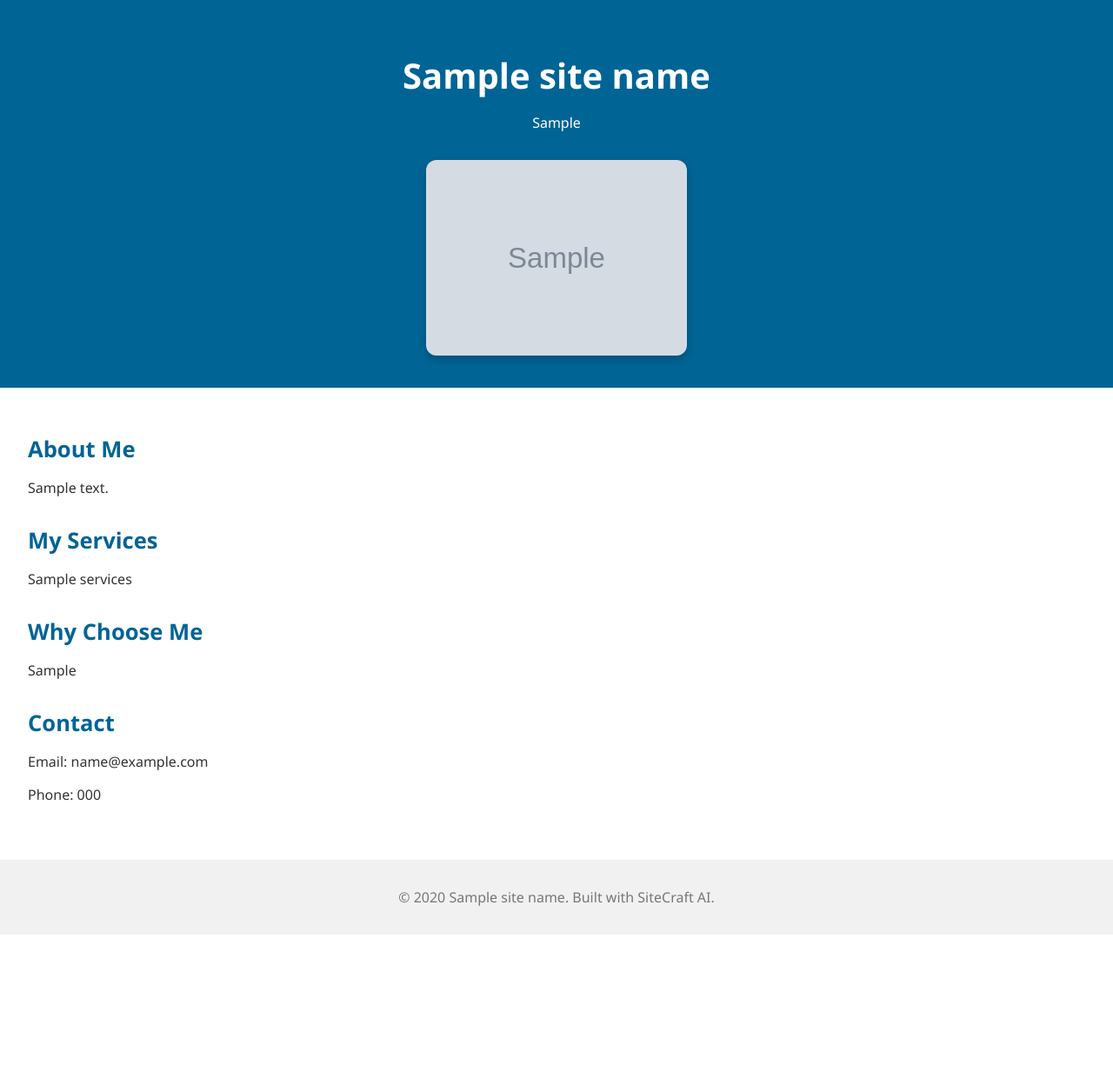
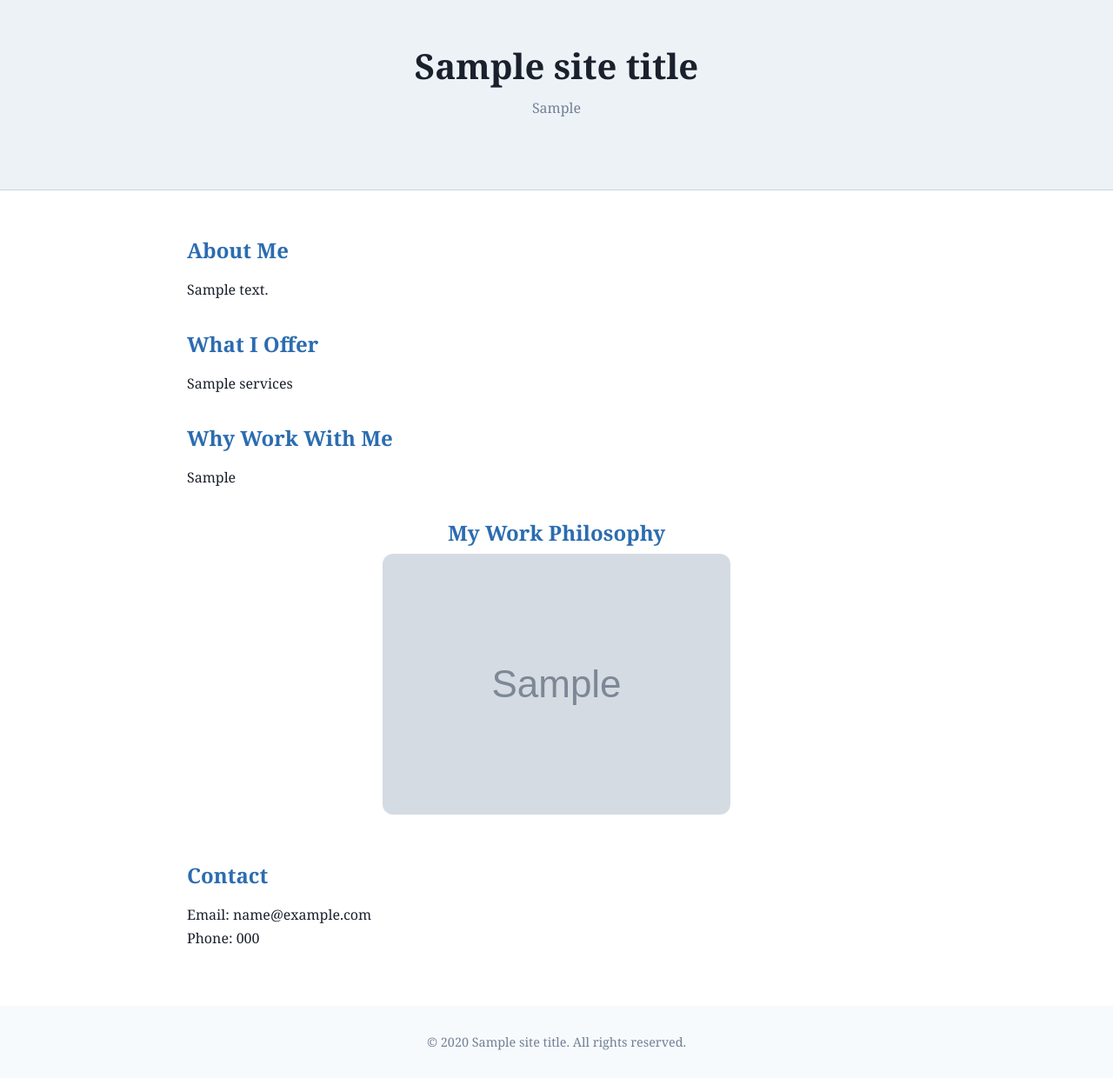
Before and after one commit to chehanvey-ctrl/sitecraft-backend, a Python web app: template templates/clean_consultant_portfolio.html in a window 1280 px wide. Shown: the whole page at 87% size. Before the commit the page ends 1075 px from the top, so only its background shows below. Run offline with Jinja, Linux system fonts and the light colour scheme; the template is opened without the code that fills it: most values are stand-ins (such as "Sample title", 1, 10 or a date in 2020); grey boxes marked "Sample" are stand-in pictures.

Commit message:
Update clean_consultant_portfolio.html

```diff
--- a/templates/clean_consultant_portfolio.html
+++ b/templates/clean_consultant_portfolio.html
@@ -3,62 +3,73 @@
 <head>
   <meta charset="UTF-8" />
   <meta name="viewport" content="width=device-width, initial-scale=1.0"/>
-  <title>{{ site_name }} – Consultant Portfolio</title>
+  <title>{{ site_title }}</title>
   <style>
     body {
       margin: 0;
-      font-family: 'Segoe UI', sans-serif;
+      font-family: 'Georgia', serif;
       background-color: #ffffff;
-      color: #333;
+      color: #1a202c;
     }
 
     header {
-      background-color: #006494;
-      color: white;
-      padding: 2rem;
+      padding: 3rem 2rem;
       text-align: center;
+      background: #edf2f7;
+      border-bottom: 1px solid #cbd5e0;
     }
 
-    header img {
-      max-width: 300px;
-      width: 90%;
-      margin-top: 1rem;
-      border-radius: 12px;
-      box-shadow: 0 4px 10px rgba(0, 0, 0, 0.2);
+    header h1 {
+      font-size: 2.5rem;
+      margin: 0;
+    }
+
+    header p {
+      color: #718096;
+      margin-top: 0.5rem;
     }
 
     main {
       padding: 2rem;
+      max-width: 850px;
+      margin: auto;
     }
 
-    section {
+    h2 {
+      color: #2b6cb0;
+      font-size: 1.5rem;
+      margin-bottom: 0.5rem;
+    }
+
+    p {
+      line-height: 1.7;
       margin-bottom: 2rem;
     }
 
-    h1 {
-      font-size: 2.5rem;
-      margin-bottom: 0.5rem;
+    .ai-image {
+      text-align: center;
+      margin-bottom: 3rem;
     }
 
-    h2 {
-      color: #006494;
-      font-size: 1.6rem;
-      margin-bottom: 0.5rem;
+    .ai-image img {
+      max-width: 100%;
+      border-radius: 12px;
     }
 
     footer {
       text-align: center;
-      padding: 1rem;
-      background-color: #f1f1f1;
-      color: #777;
+      padding: 2rem;
+      background-color: #f7fafc;
+      color: #718096;
+      font-size: 0.9rem;
     }
   </style>
 </head>
 <body>
+
   <header>
-    <h1>{{ site_name }}</h1>
+    <h1>{{ site_title }}</h1>
     <p>{{ site_tagline }}</p>
-    <img src="{{ image_url }}" alt="AI-generated visual for consultant" />
   </header>
 
   <main>
@@ -68,24 +79,29 @@
     </section>
 
     <section>
-      <h2>My Services</h2>
+      <h2>What I Offer</h2>
       <p>{{ services }}</p>
     </section>
 
     <section>
-      <h2>Why Choose Me</h2>
+      <h2>Why Work With Me</h2>
       <p>{{ value_proposition }}</p>
     </section>
 
+    <div class="ai-image">
+      <h2>My Work Philosophy</h2>
+      <img src="{{ image_url }}" alt="AI generated image" />
+    </div>
+
     <section>
       <h2>Contact</h2>
-      <p>Email: {{ contact_email }}</p>
-      <p>Phone: {{ contact_phone }}</p>
+      <p>Email: {{ contact_email }}<br>Phone: {{ contact_phone }}</p>
     </section>
   </main>
 
   <footer>
-    <p>© {{ year }} {{ site_name }}. Built with SiteCraft AI.</p>
+    © {{ year }} {{ site_title }}. All rights reserved.
   </footer>
+
 </body>
 </html>
```
